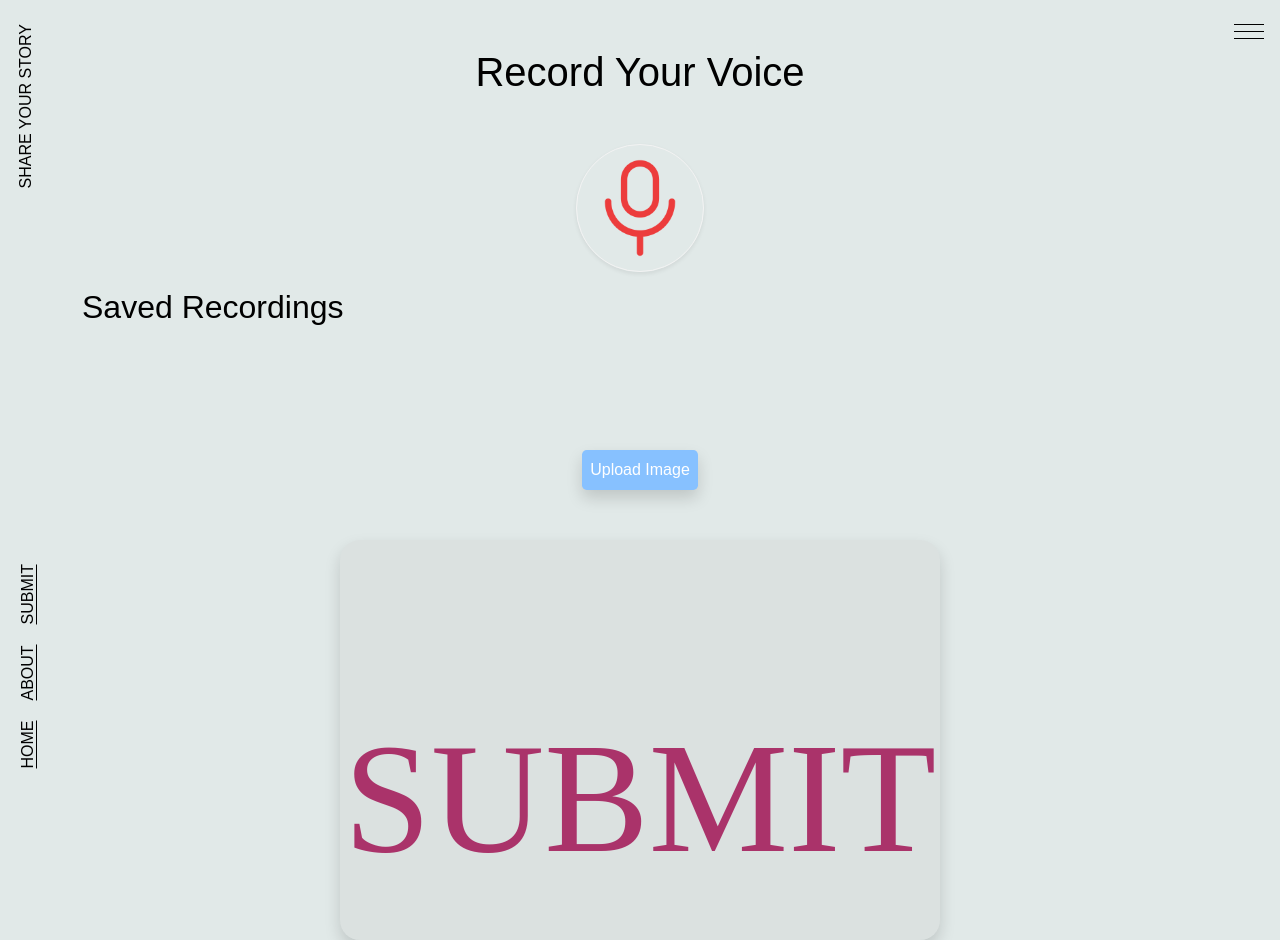
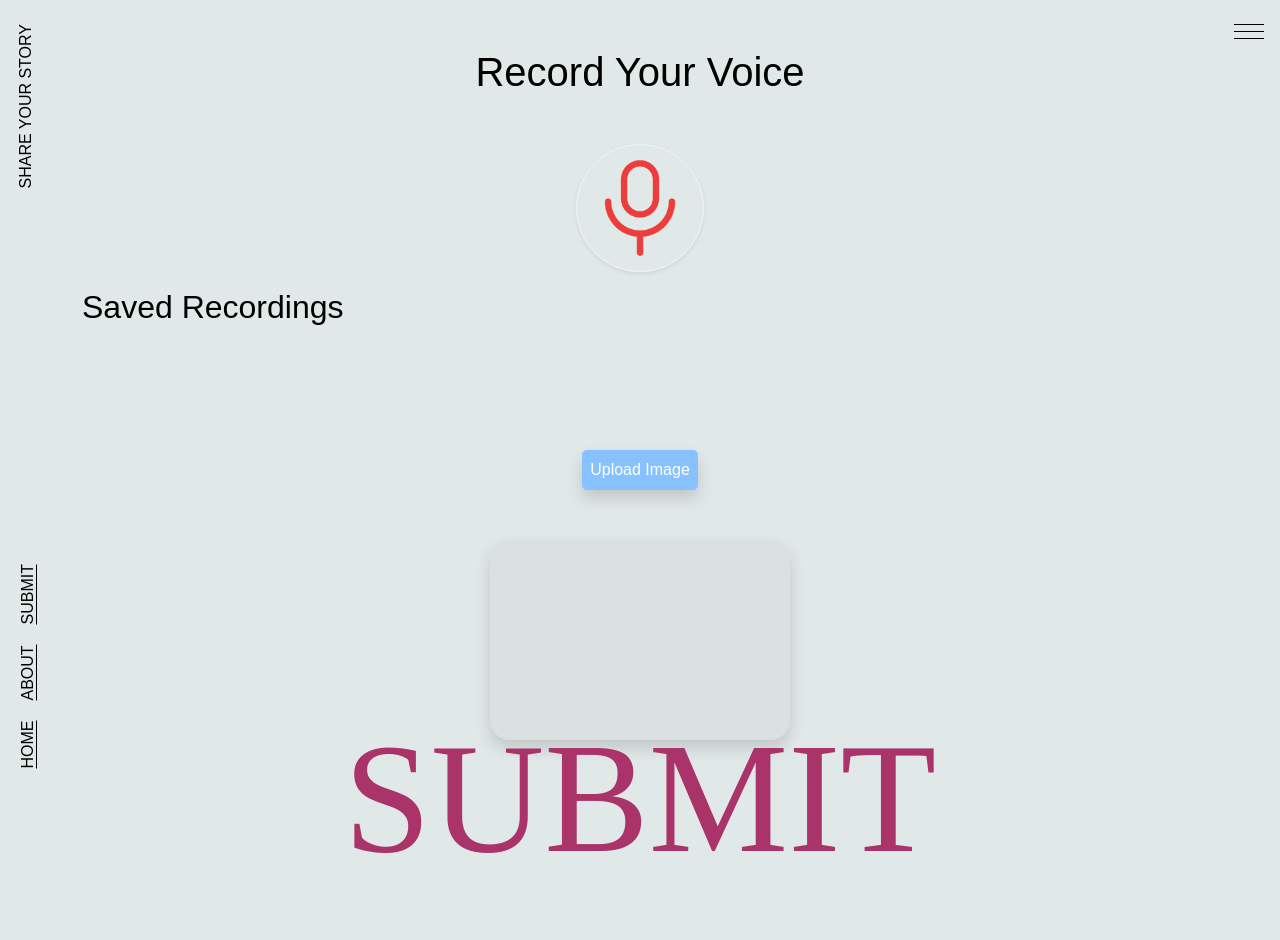
Before and after one commit to splohms/audio, a website: page public/submit.html in a window 1280 px wide. After the commit the page ends 800 px from the top, so only its background shows below. Drawn offline with nearby package versions, Linux system fonts and the light colour scheme; files that its build step writes are made by us from their sources; no server answers; files whose address does not match are found by name.

Commit message:
smaller image box

```diff
--- a/public/assets/css/index.css
+++ b/public/assets/css/index.css
@@ -902,13 +902,13 @@ label {
 
 
 #display-image{
-  height: 400px;
+  height: 200px;
   background-position: center;
   background-color: rgba(200,200,200,.25);
   background-size: cover;
   align-items: center;
   margin: auto;
-  width: 600px;
+  width: 300px;
   position: relative;
   border-radius: 20px;
   margin-top:50px;
```
